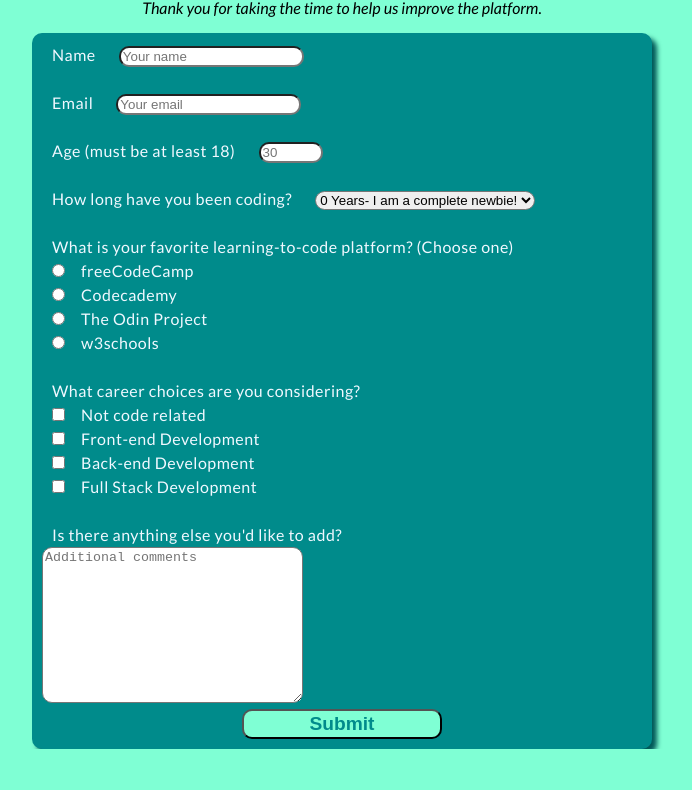
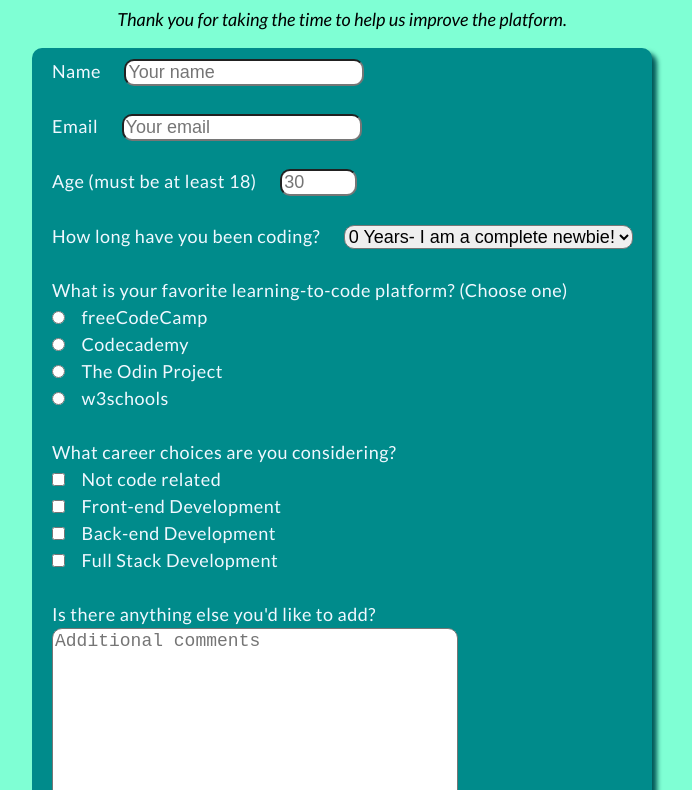
Before and after one commit to VJones2112/surveyform_fcc, a plain HTML site: page index.html in a window 1280 px wide. Shown: the part 84-874 px from the top of the page, without its empty margins (298-990 px from the left). Before the commit the page ends 833 px from the top, so only its background shows below. Drawn offline with Linux system fonts and the light colour scheme.

Commit message:
Add files via upload
Added hover effect to button, increased font size, edited some ID names since I had used some more than once.

```diff
--- a/index.html
+++ b/index.html
@@ -6,7 +6,7 @@
 
     <title></title>
     <meta charset="UTF-8">
-<meta name="description" content="This is what Google will show.">
+    <meta name="description" content="fcc Survey Form Project">
     <meta name="viewport" content="width=device-width, initial-scale=1.0">
     <link rel="icon" href=>
     <link rel="stylesheet" href="style.css">
@@ -25,13 +25,13 @@
                 <input type="text" id="name" name="name" placeholder="Your name" required><br><br>
 
                 <label id="email-label" for="email">Email</label>
-    <input type="email" id="email" name="email" placeholder="Your email" pattern="abc@web.com" required><br><br>
+                <input type="email" id="email" name="email" placeholder="Your email" required><br><br>
 
                 <label id="number-label" for="age">Age (must be at least 18)</label>
                 <input type="number" id="number" name="number" step="1" min="18" max="100" placeholder="30" required><br><br>
 
-    <label id="dropdown" for="dropdown">How long have you been coding?</label>
-    <select id="dropdown" name="dropdown">
+                <label id="labelDropdown" for="dropdown">How long have you been coding?</label>
+                <select id="selectDropdown" name="dropdown">
                     <option value="0">0 Years- I am a complete newbie!</option>
                     <option value="1">1-4 Years</option>
                     <option value="2">5-10 Years</option>
@@ -39,13 +39,13 @@
                 </select><br><br>
 
                 <label>What is your favorite learning-to-code platform? (Choose one)</label><br>
-    <input id="platform" type="radio" name="platform" value="fcc">
+                <input id="fccPlatform" type="radio" name="platform" value="fcc">
                 <label for="fcc">freeCodeCamp</label><br>
-    <input id="platform" type="radio" name="platform" value="codecademy">
+                <input id="codecademyPlatform" type="radio" name="platform" value="codecademy">
                 <label for="codecademy">Codecademy</label><br>
-    <input id="platform" type="radio" name="platform" value="odin">
+                <input id="tOPPlatform" type="radio" name="platform" value="odin">
                 <label for="odin">The Odin Project</label><br>
-    <input id="platform" type="radio" name="platform" value="w3">
+                <input id="w3Platform" type="radio" name="platform" value="w3">
                 <label id="w3" for="w3">w3schools</label><br><br>
 
                 <label id="career" for="career">What career choices are you considering?</label><br>
@@ -59,7 +59,7 @@
                 <label for="career4">Full Stack Development</label><br><br>
 
                 <label>Is there anything else you'd like to add?</label><br>
-     <textarea name="add" rows="10" cols="30" placeholder="Additional comments"></textarea><br>
+                <textarea name="add" rows="10" cols="35" placeholder="Additional comments"></textarea><br>
 
                 <div class="button">
                     <button id="submit" value="Submit">Submit</button>
--- a/style.css
+++ b/style.css
@@ -1,7 +1,7 @@
 @import url('https://fonts.googleapis.com/css2?family=Lato:ital,wght@0,400;0,700;1,400&display=swap');
 
 html {
-    font-size: 16px;
+    font-size: 18px;
     font-family: 'Lato', sans-serif;
 }
 
@@ -22,18 +22,10 @@ p {
     text-align: center;
 }
 
-/*
-container {
-    background-color: darkblue;
-    margin: 0 auto;
-    padding: 200px;
-}
-*/
-
 form {
     background-color: darkcyan;
     width: 600px;
-    margin: 0 auto;
+    margin: 1rem auto;
     border-radius: 10px;
     padding: 10px;
     color: aliceblue;
@@ -46,13 +38,17 @@ label {
     letter-spacing: 0.5px;
 }
 
-input, select {
+input,
+select {
     margin-left: 10px;
     border-radius: 10px;
+    font-size: 1rem;
 }
 
 textarea {
     border-radius: 10px;
+    margin-left: 10px;
+    font-size: 1rem;
 }
 
 button {
@@ -70,3 +66,8 @@ button {
     text-align: center;
 
 }
+
+button:hover {
+    color: aquamarine;
+    background-color: darkcyan;
+}
```
Lines whose indentation alone changed are shown as unchanged.
